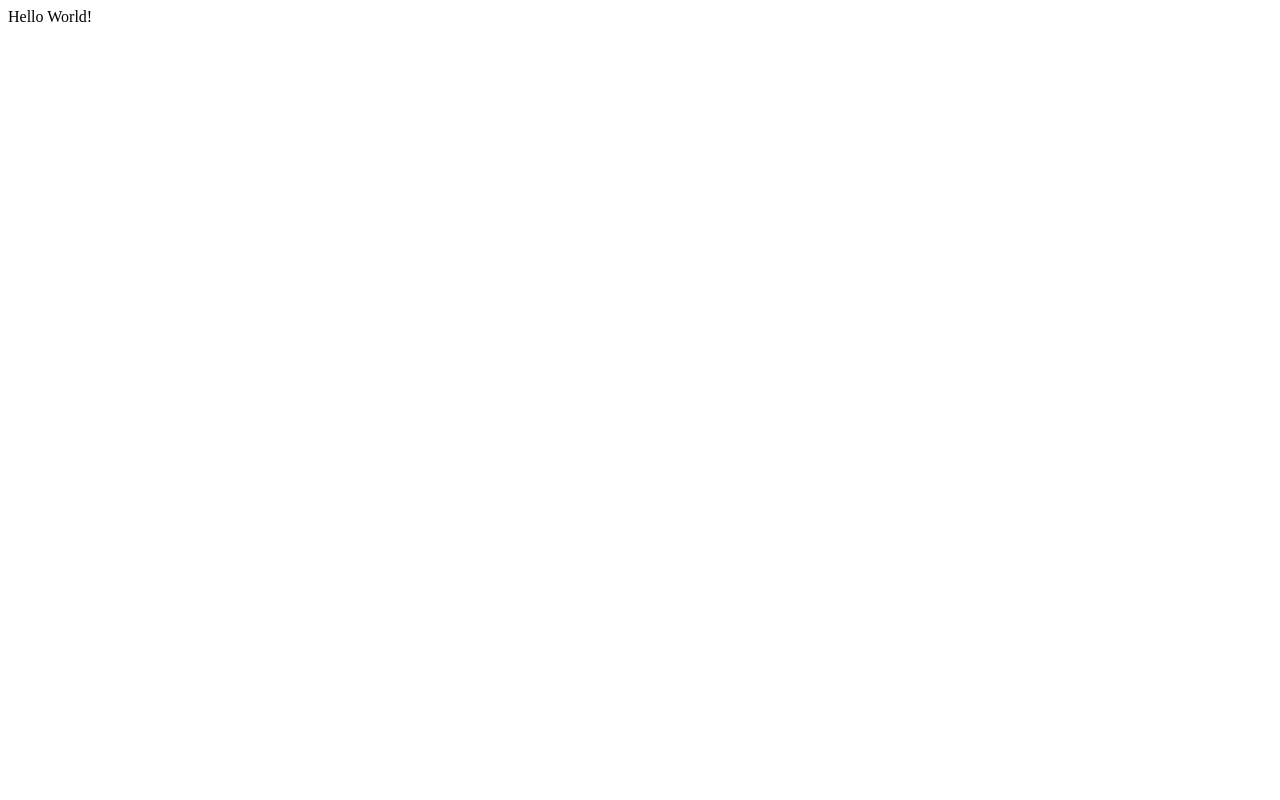
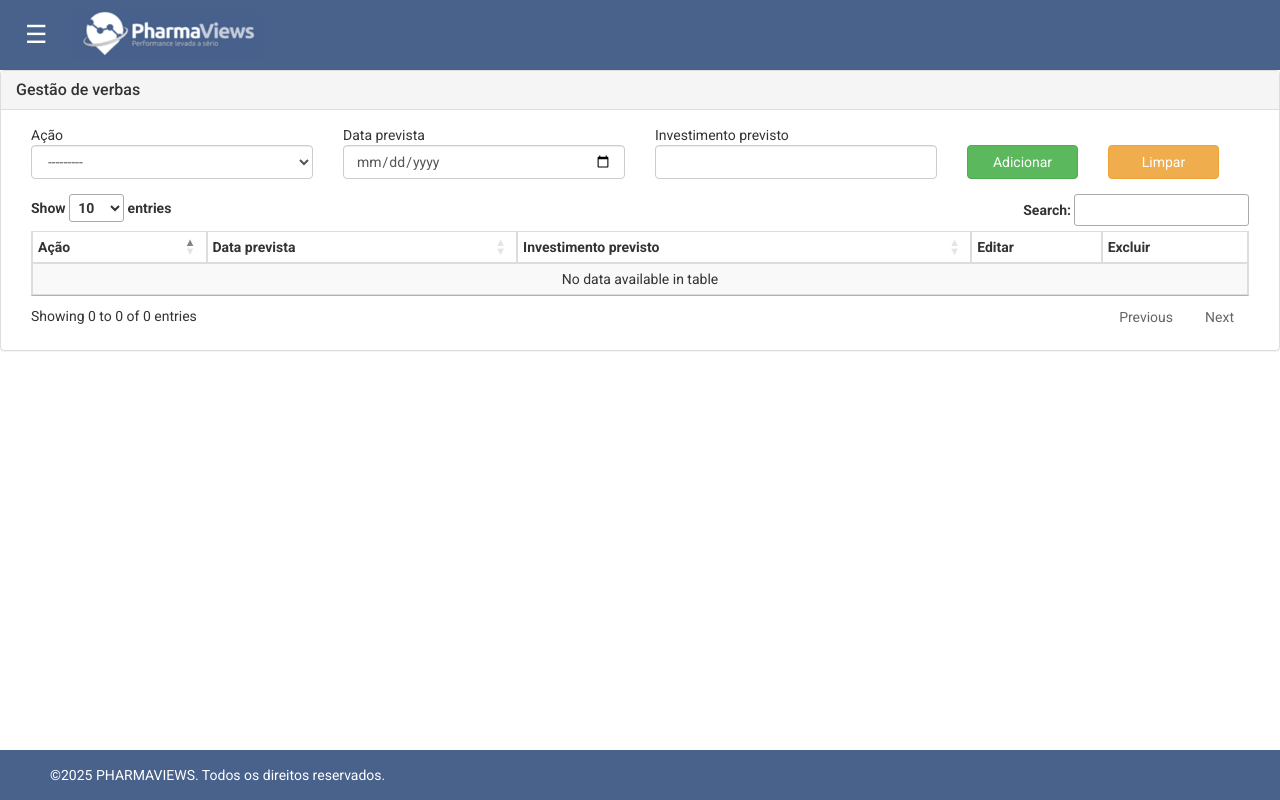
Before and after one commit to alexsandev/pharmaviews_webapp, a Django app: page /marketing/ in a window 1280 px wide. Before the commit the page is almost empty. Run offline with Django 5.2, Linux system fonts and the light colour scheme; data that the repository does not hold is empty; some libraries are stand-ins or nearby versions.

Commit message:
Criando views, templates e formularios

```diff
--- /dev/null
+++ b/marketing/forms.py
@@ -0,0 +1,29 @@
+import datetime
+from django import forms
+from django.core.exceptions import ValidationError
+from django.utils.translation import gettext_lazy as _
+
+from marketing.models import Acao
+
+
+class AcaoForm(forms.ModelForm):
+
+        def clean_data_prevista(self):
+            data = self.cleaned_data['data_prevista']
+
+            if data < datetime.date.today():
+                raise ValidationError(_('Data Inaválida - Você não pode selecionar uma data no passado.'))
+
+            if data < datetime.date.today() + datetime.timedelta(days=10):
+                raise ValidationError(_('Data Inaválida - A data do evento precisa ser no minimo em 10 dias.'))
+
+            return data
+
+        class Meta:
+            model = Acao
+            fields = ['codigo_acao', 'data_prevista', 'investimento']
+            widgets = {
+                'codigo_acao': forms.Select(attrs={'class': 'form-control'}),
+                "data_prevista": forms.DateInput(attrs={'type': 'date', 'class': 'form-control'}),
+                'investimento': forms.NumberInput(attrs={'class': 'form-control'}),
+            }
--- a/marketing/models.py
+++ b/marketing/models.py
@@ -1,10 +1,14 @@
 from django.db import models
 
 class Acao(models.Model):
-    investimento = models.DecimalField(max_digits=14, decimal_places=2)
+    investimento = models.DecimalField(
+        max_digits=14,
+        decimal_places=2,
+        verbose_name='investimento previsto'
+    )
     data_prevista = models.DateField()
     data_cadastro = models.DateField()
-    codigo_acao = models.ForeignKey('TipoAcao', on_delete=models.SET_NULL, null=True)
+    codigo_acao = models.ForeignKey('TipoAcao', on_delete=models.SET_NULL, null=True, verbose_name='ação')
 
     class Meta:
         db_table = 'acao'
--- a/marketing/urls.py
+++ b/marketing/urls.py
@@ -1,6 +1,7 @@
 from django.urls import path
-from marketing.views import gestao_de_verbas
+from marketing.views import gestao_de_verbas, adicionar_acao
 
 urlpatterns = [
     path('', gestao_de_verbas, name='gestao-de-verbas'),
+    path('adicionar/', adicionar_acao, name='adicionar-acao'),
 ]
--- a/marketing/views.py
+++ b/marketing/views.py
@@ -1,5 +1,28 @@
-from django.shortcuts import render
+import datetime
+from django.shortcuts import redirect, render
+
+from marketing.forms import AcaoForm
+from marketing.models import Acao
 
 def gestao_de_verbas(request):
-    context = {'mensagem': 'Hello World!'}
+    acoes = Acao.objects.all()
+    form = AcaoForm()
+    context = {'acoes': acoes,'form': form}
     return render(request, 'marketing/gestao_de_verbas.html', context)
+
+def adicionar_acao(request):
+    if request.method == 'POST':
+        form = AcaoForm(request.POST)
+        if form.is_valid():
+            acao = Acao()
+            acao.codigo_acao = form.cleaned_data['codigo_acao']
+            acao.data_prevista = form.cleaned_data['data_prevista']
+            acao.investimento = form.cleaned_data['investimento']
+            acao.data_cadastro = datetime.date.today()
+            acao.save()
+            return redirect('gestao-de-verbas')
+        else:
+            acoes = Acao.objects.all()
+            return render(request, 'marketing/gestao_de_verbas.html', {'acoes': acoes, 'form': form})
+    else:
+        return redirect('gestao-de-verbas')
--- a/pharmaviews/settings.py
+++ b/pharmaviews/settings.py
@@ -126,6 +126,10 @@ USE_TZ = True
 
 STATIC_URL = 'static/'
 
+STATICFILES_DIRS = [
+    os.path.join(BASE_DIR, 'static'),
+]
+
 # Default primary key field type
 # https://docs.djangoproject.com/en/5.1/ref/settings/#default-auto-field
 
--- /dev/null
+++ b/static/css/style.css
@@ -0,0 +1,68 @@
+@import url('https://fonts.googleapis.com/css2?family=Roboto:ital,wght@0,100..900;1,100..900&display=swap');
+
+* {
+    margin: 0;
+    padding: 0;
+    font-family: "Roboto", sans-serif;
+}
+
+body {
+    display: flex;
+    flex-direction: column;
+    min-height: 100vh;
+}
+
+main {
+    flex-grow: 1;
+}
+
+header {
+    display: flex;
+    flex-direction: row;
+    align-items: center;
+    background-color: #48628c;
+    height: 70px;
+}
+
+footer {
+    display: flex;
+    align-items: center;
+    height: 50px;
+    width: 100%;
+    background: #48628c;
+
+    span {
+        color: white;
+        padding: 0 50px;
+    }
+}
+
+#logo {
+    height: 50px;
+}
+
+#menu {
+    color: white;
+    font-size: 25px;
+    padding: 0 25px;
+}
+
+.botao-editar {
+    text-decoration: none;
+    color: #0f77f7;
+}
+
+.botao-editar:hover
+{
+    text-decoration: none;
+}
+
+.botao-excluir {
+    text-decoration: none;
+    color: #ad3b41;
+}
+
+.botao-excluir:hover
+{
+    text-decoration: none;
+}
--- a/templates/base.html
+++ b/templates/base.html
@@ -3,12 +3,31 @@
 <head>
     <meta charset="UTF-8">
     <meta name="viewport" content="width=device-width, initial-scale=1.0">
+    <link rel="stylesheet" href="//cdn.datatables.net/2.2.2/css/dataTables.dataTables.min.css">
+    <link rel="stylesheet" href="https://cdn.jsdelivr.net/npm/bootstrap@3.4.1/dist/css/bootstrap.min.css" integrity="sha384-HSMxcRTRxnN+Bdg0JdbxYKrThecOKuH5zCYotlSAcp1+c8xmyTe9GYg1l9a69psu" crossorigin="anonymous">
+    {% load static %}
+    <link rel="stylesheet" href="{% static 'css/style.css' %}">
     {% block title %}
     <title>Pharmaviews</title>
     {% endblock %}
 </head>
 <body>
-    {% block content %}
+    <header>
+            <span id="menu">&#x2630;</span>
+            {% load static %}
+            <img id="logo" src="{% static 'images/logo_pharmaviews.png' %}" alt="">
+    </header>
+    <main>
+        {% block content %}
+        {% endblock %}
+    </main>
+    <footer>
+        <span>&#xa9;2025 PHARMAVIEWS. Todos os direitos reservados.</span>
+    </footer>
+    <script src="https://code.jquery.com/jquery-3.7.1.slim.min.js" integrity="sha256-kmHvs0B+OpCW5GVHUNjv9rOmY0IvSIRcf7zGUDTDQM8=" crossorigin="anonymous"></script>
+    <script src="//cdn.datatables.net/2.2.2/js/dataTables.min.js"></script>
+    <script src="https://cdn.jsdelivr.net/npm/bootstrap@3.4.1/dist/js/bootstrap.min.js" integrity="sha384-aJ21OjlMXNL5UyIl/XNwTMqvzeRMZH2w8c5cRVpzpU8Y5bApTppSuUkhZXN0VxHd" crossorigin="anonymous"></script>
+    {% block script %}
     {% endblock %}
 </body>
 </html>
--- a/templates/marketing/gestao_de_verbas.html
+++ b/templates/marketing/gestao_de_verbas.html
@@ -1,9 +1,87 @@
 {% extends "base.html" %}
 
-{% block title %}
-<title>Gestão de Verbas</title>
+{% block title %}<title>Gestão de Verbas</title>{% endblock %}
+
+{% block content %}
+<section class="panel panel-default">
+    <div class="panel-heading">
+        <h3 class="panel-title">Gestão de verbas</h3>
+    </div>
+    <div class="panel-body">
+        <div class="container-fluid">
+            <form action="{% url 'adicionar-acao' %}" method="post" class="row">
+                {% csrf_token %}
+                <div class="col-md-3 form-group">
+                    {{ form.codigo_acao.label }}
+                    {{ form.codigo_acao }}
+                </div>
+                <div class="col-md-3 form-group">
+                    {{ form.data_prevista.label }}
+                    {{ form.data_prevista }}
+                </div>
+                <div class="col-md-3 form-group">
+                    {{ form.investimento.label }}
+                    {{ form.investimento }}
+                </div>
+                <div class="col-md-3 row">
+                    <div class="col-md-6 form-group">
+                        <label></label>
+                        <button type="submit" class="btn btn-success btn-block">Adicionar</button>
+                    </div>
+                    <div class="col-md-6 form-group">
+                        <label></label>
+                        <button type="reset" class="btn btn-warning btn-block">Limpar</button>
+                    </div>
+                </div>
+            </form>
+            {% if form.errors %}
+                {% for field, errors in form.errors.items %}
+                    <ul style="list-style-type: none;">
+                        {% for error in errors %}
+                            <li class="alert alert-danger">{{ error }}</li>
+                        {% endfor %}
+                    </ul>
+                {% endfor %}
+            {% endif %}
+        </div>
+        <div class="container-fluid">
+            <table id="tabela" class="display table table-bordered table-condensed">
+                <thead>
+                    <tr>
+                        <th>Ação</th>
+                        <th>Data prevista</th>
+                        <th>Investimento previsto</th>
+                        <th>Editar</th>
+                        <th>Excluir</th>
+                    </tr>
+                </thead>
+                <tbody>
+                    {% for a in acoes %}
+                    <tr>
+                        <td>{{ a.codigo_acao }}</td>
+                        <td>{{ a.data_prevista | date:"d/m/Y" }}</td>
+                        <td>{{ a.investimento }}</td>
+                        <td><a class="botao-editar" href="">&#x270E;</a></td>
+                        <td><a class="botao-excluir" href="">&#x2716;</a></td>
+                    </tr>
+                    {% endfor %}
+                </tbody>
+            </table>
+        </div>
+    </div>
+</section>
 {% endblock %}
 
-{% block content %}
-<span>{{ mensagem }}</span>
+{% block script %}
+    <script>
+        $(document).ready( function () {
+            $('#tabela').DataTable({
+                columnDefs: [
+                    { targets: 2, render: $.fn.dataTable.render.number('.', ',', 2, 'R$ ')},
+                    { targets: [3,4], className: 'text-center' },
+                    { targets: [3,4], orderable: false },
+                ]
+            });
+        } );
+    </script>
 {% endblock %}
```
Also changed, not shown: static/images/logo_pharmaviews.png (added).
